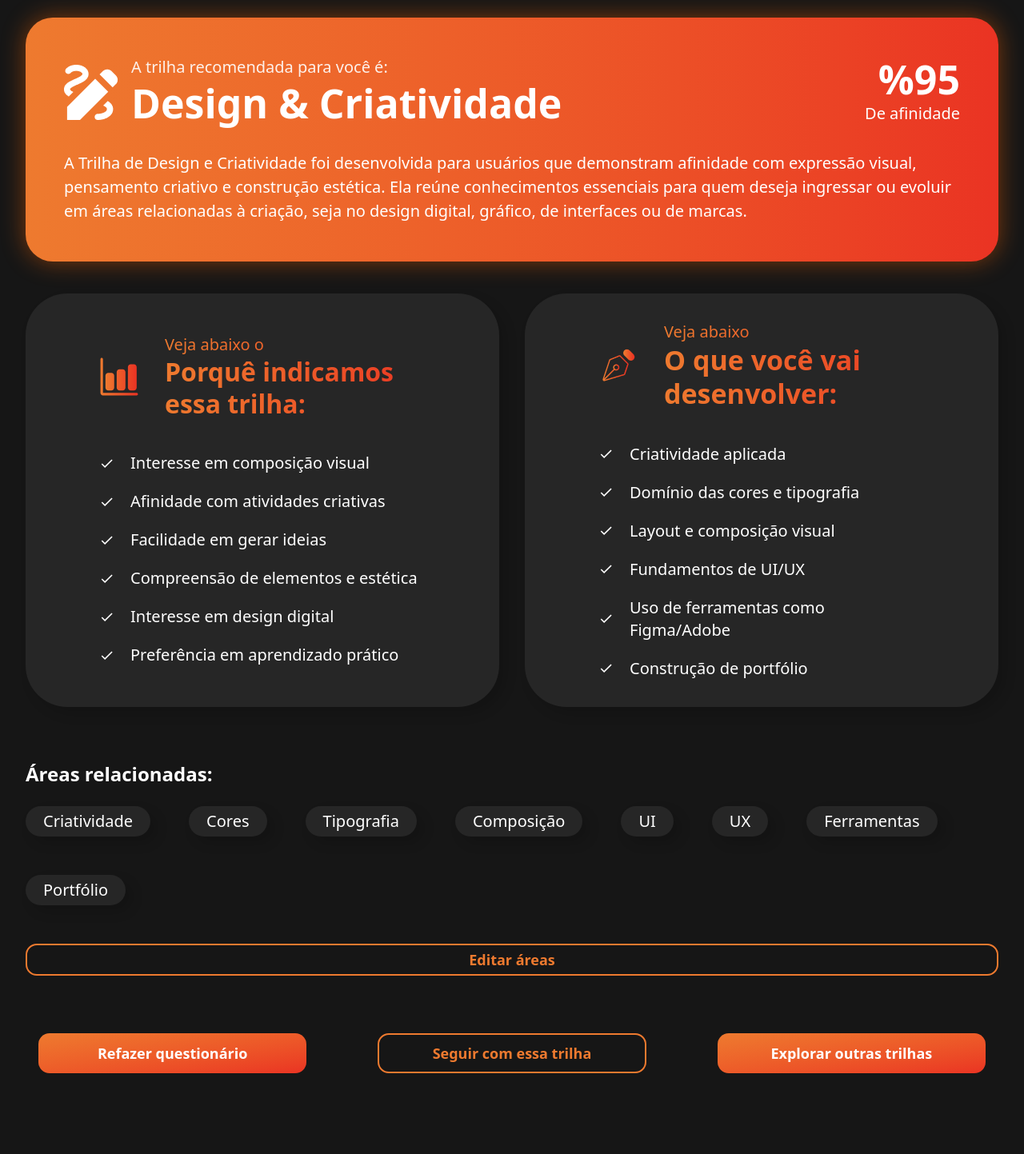
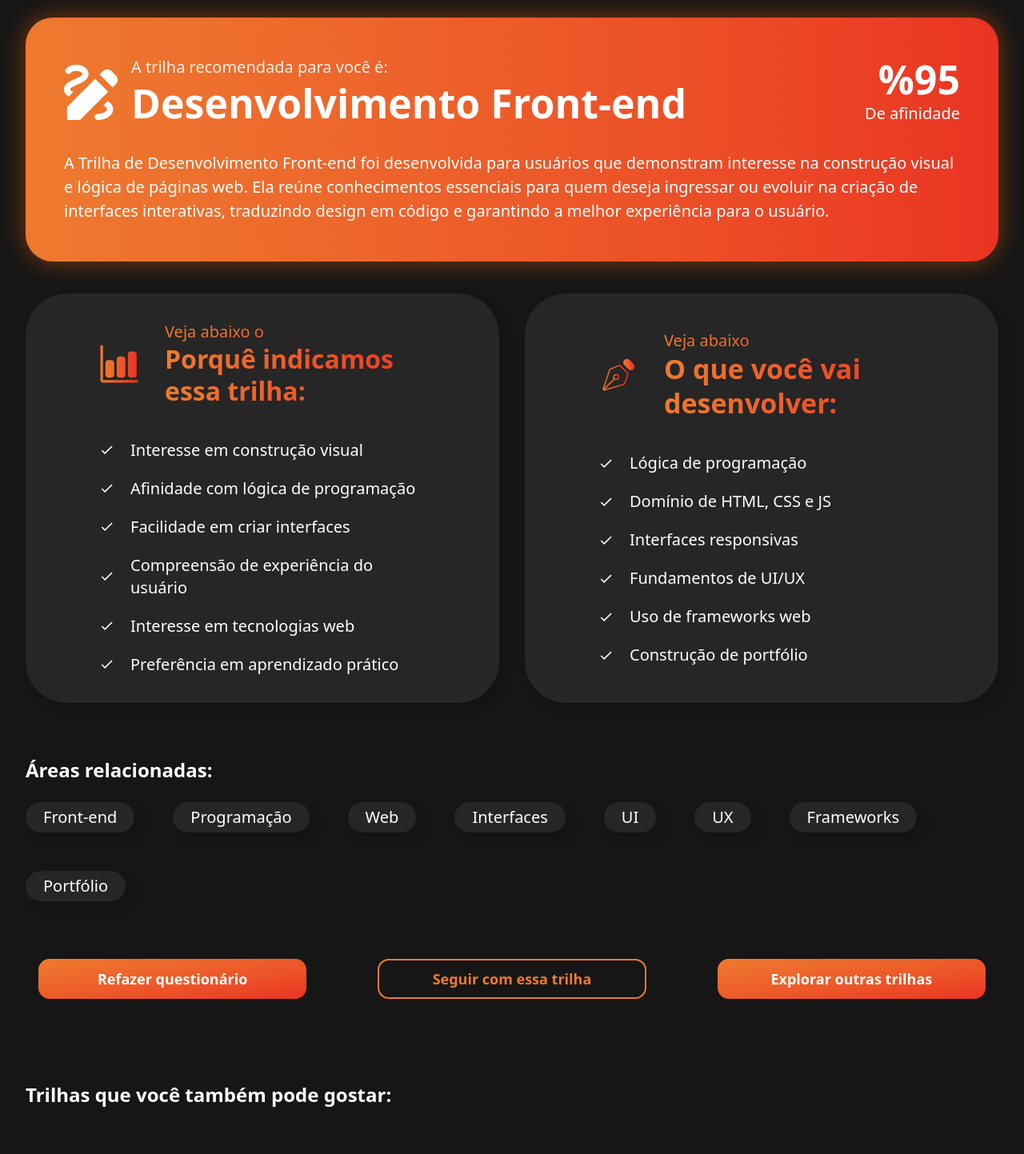
Before and after one commit to Dryynn/ProveUp, a React (Vite) app: page /result in a window 1280 px wide. Shown: the part 507-1950 px from the top of the page at 80% size. Built offline with nearby package versions, Linux system fonts and the light colour scheme.

Commit message:
fix: escala likert de 5 escolhas, correção textos de das carreiras

```diff
--- a/src/components/LikertScale.tsx
+++ b/src/components/LikertScale.tsx
@@ -7,13 +7,11 @@ type LikertScaleProps = {
 };
 
 const sizes = [
-  "w-12 h-12", // 0: Concordo
   "w-10 h-10", // 1
   "w-8 h-8",   // 2
   "w-6 h-6",   // 3: Neutro
   "w-8 h-8",   // 4
   "w-10 h-10", // 5
-  "w-12 h-12", // 6: Discordo
 ];
 
 export function LikertScale({ questionId, onChange, value }: LikertScaleProps) {
@@ -33,7 +31,7 @@ export function LikertScale({ questionId, onChange, value }: LikertScaleProps) {
       <div className="flex flex-row items-center justify-between w-full px-4">
         <span className="text-[10px] text-gray-400 font-medium">Concordo</span>
 
-        <div className="flex flex-row items-center gap-4 lg:gap-6">
+        <div className="flex flex-row items-center gap-8 md:gap-12 lg:gap-16">
           {sizes.map((sizeClass, index) => (
             <button
               key={`${questionId}-${index}`}
--- a/src/pages/QuestionnaireResult.tsx
+++ b/src/pages/QuestionnaireResult.tsx
@@ -35,7 +35,7 @@ export function QuestionnaireResult() {
                             </span>
                             <div className="flex flex-col">
                                 <span className="text-base sm:text-lg lg:text-xl font-normal text-white/90">A trilha recomendada para você é:</span>
-                                <h1 className="text-3xl sm:text-4xl lg:text-[50px] font-bold leading-tight">Design & Criatividade</h1>
+                                <h1 className="text-3xl sm:text-4xl lg:text-[50px] font-bold leading-tight">Desenvolvimento Front-end</h1>
                             </div>
                         </div>
 
@@ -46,7 +46,7 @@ export function QuestionnaireResult() {
                     </div>
 
                     <p className="text-base sm:text-lg lg:text-xl font-normal leading-normal text-white">
-                        A Trilha de Design e Criatividade foi desenvolvida para usuários que demonstram afinidade com expressão visual, pensamento criativo e construção estética. Ela reúne conhecimentos essenciais para quem deseja ingressar ou evoluir em áreas relacionadas à criação, seja no design digital, gráfico, de interfaces ou de marcas.
+                        A Trilha de Desenvolvimento Front-end foi desenvolvida para usuários que demonstram interesse na construção visual e lógica de páginas web. Ela reúne conhecimentos essenciais para quem deseja ingressar ou evoluir na criação de interfaces interativas, traduzindo design em código e garantindo a melhor experiência para o usuário.
                     </p>
                 </div>
             </div>
@@ -67,11 +67,11 @@ export function QuestionnaireResult() {
                 </div>
                 <ul className="flex flex-col gap-5">
                     {[
-                        "Interesse em composição visual",
-                        "Afinidade com atividades criativas",
-                        "Facilidade em gerar ideias",
-                        "Compreensão de elementos e estética",
-                        "Interesse em design digital",
+                        "Interesse em construção visual",
+                        "Afinidade com lógica de programação",
+                        "Facilidade em criar interfaces",
+                        "Compreensão de experiência do usuário",
+                        "Interesse em tecnologias web",
                         "Preferência em aprendizado prático"
                     ].map((item, id) => (
                         <li key={id} className="flex items-center gap-5 text-xl font-normal text-white">
@@ -97,11 +97,11 @@ export function QuestionnaireResult() {
                 </div>
                 <ul className="flex flex-col gap-5">
                     {[
-                        "Criatividade aplicada",
-                        "Domínio das cores e tipografia",
-                        "Layout e composição visual",
+                        "Lógica de programação",
+                        "Domínio de HTML, CSS e JS",
+                        "Interfaces responsivas",
                         "Fundamentos de UI/UX",
-                        "Uso de ferramentas como Figma/Adobe",
+                        "Uso de frameworks web",
                         "Construção de portfólio"
                     ].map((item, id) => (
                         <li key={id} className="flex items-center gap-5 text-xl font-normal text-white">
@@ -119,12 +119,12 @@ export function QuestionnaireResult() {
         <section className="flex flex-col gap-6 mt-7">
             <h4 className="text-2xl font-semibold text-white">Áreas relacionadas:</h4>
             <div className="flex flex-wrap gap-12 items-center">
-                {["Criatividade", "Cores", "Tipografia", "Composição", "UI", "UX", "Ferramentas", "Portfólio"].map(area => (
+                {["Front-end", "Programação", "Web", "Interfaces", "UI", "UX", "Frameworks", "Portfólio"].map(area => (
                     <span key={area} className="px-[22px] py-[5px] bg-[#262626] shadow-[8px_8px_15px_rgba(0,0,0,0.15)] rounded-[40px] text-xl font-normal text-white cursor-default">
                         {area}
                     </span>
                 ))}
-                <Button variant="secondary" className="px-[39px] h-auto py-[4px] rounded-[14px]! text-lg ">Editar áreas</Button>
+                {/* <Button variant="secondary" className="px-[39px] h-auto py-[4px] rounded-[14px]! text-lg ">Editar áreas</Button> */}
             </div>
         </section>
 
@@ -140,7 +140,7 @@ export function QuestionnaireResult() {
             <h3 className="text-2xl font-semibold mb-10 text-white">Trilhas que você também pode gostar:</h3>
             <div className="grid grid-cols-1 md:grid-cols-3 gap-8 pt-6">
                 {[
-                    { title: "Desenvolvimento front-end", affinity: 80, text: "Seu resultado mostra interesse em construção visual e lógica de páginas. A Trilha de Desenvolvimento Front-end se encaixa perfeitamente nos seus objetivos." },
+                    { title: "Desenvolvimento mobile", affinity: 80, text: "Seu resultado aponta para um interesse em criar soluções portáteis e interativas. A Trilha de Desenvolvimento Mobile é ideal para você construir aplicativos de sucesso." },
                     { title: "Desenvolvimento back-end", affinity: 65, text: "As suas respostas indicam forte inclinação para resolver problemas complexos e construir a estrutura interna das aplicações. Por isso, sugerimos a Trilha de Back-end." },
                     { title: "Criação de banco de dados", affinity: 50, text: "Com base nas suas respostas, identificamos afinidade com organização, análise e estruturação de informações. A Trilha de Banco de Dados é a adequada para você." }
                 ].map((track, i) => (
```
